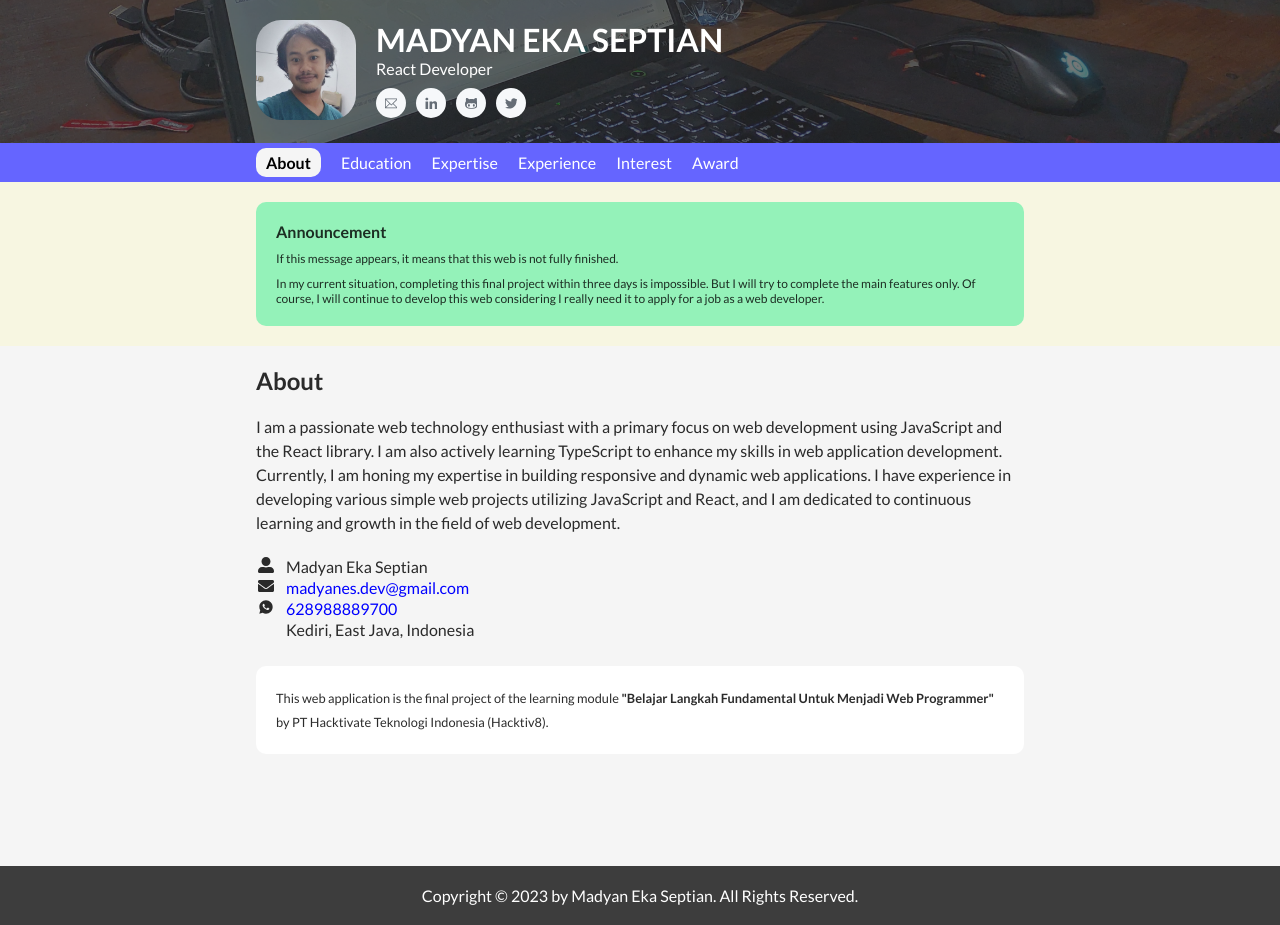
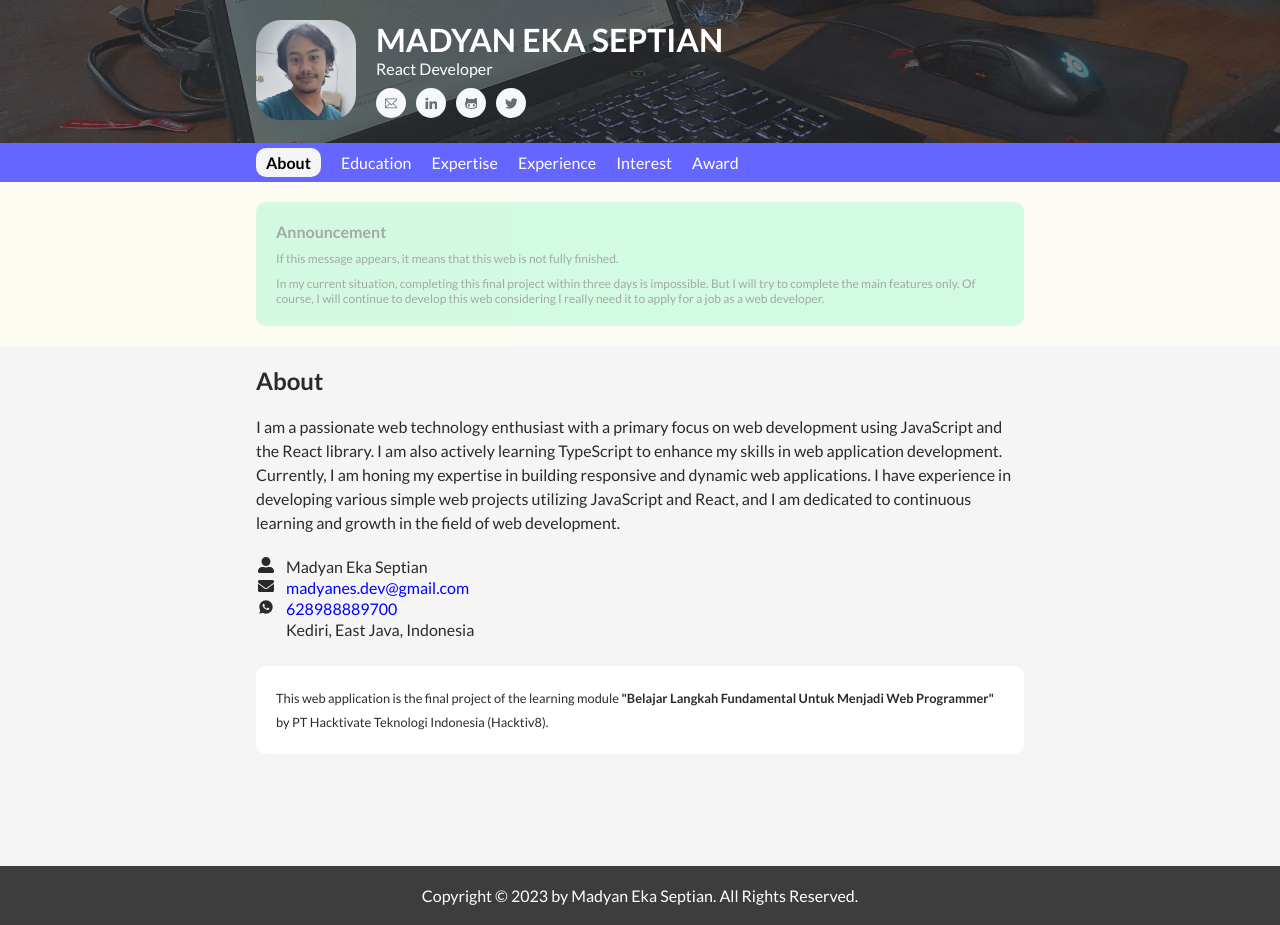
Before and after one commit to madyanes/cv-prakerja-hacktiv8, a React (Vite) app: page / in a window 1280 px wide. Built offline with nearby package versions, Linux system fonts and the light colour scheme; some icons are missing.

Commit message:
Display announcement after 5 seconds

```diff
--- a/src/App.jsx
+++ b/src/App.jsx
@@ -14,7 +14,7 @@ function App() {
   useEffect(() => {
     const timer = setTimeout(() => {
       setShowComponent(true);
-    }, 3000);
+    }, 5000);
 
     return () => clearTimeout(timer);
   }, []);
```
